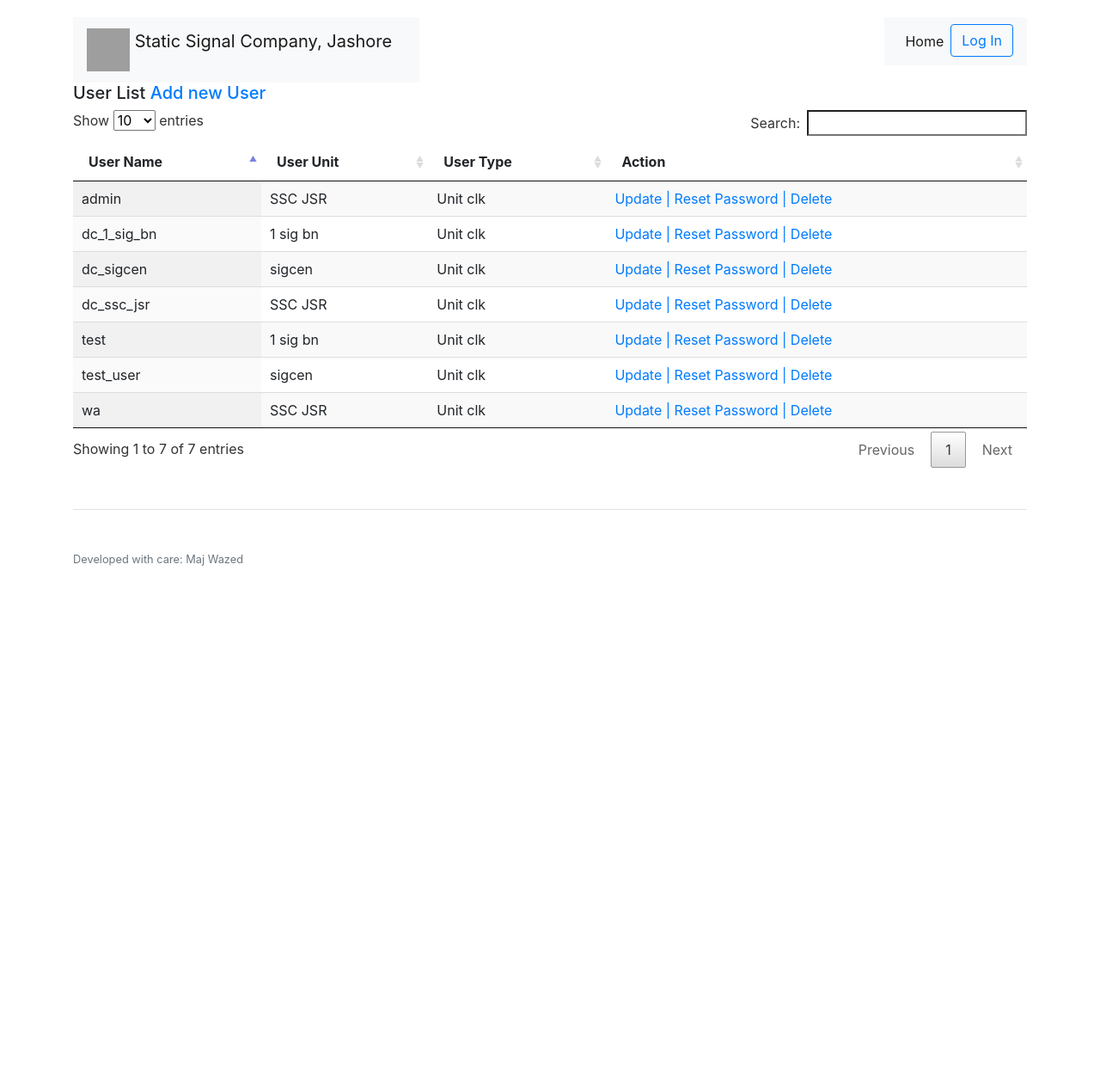
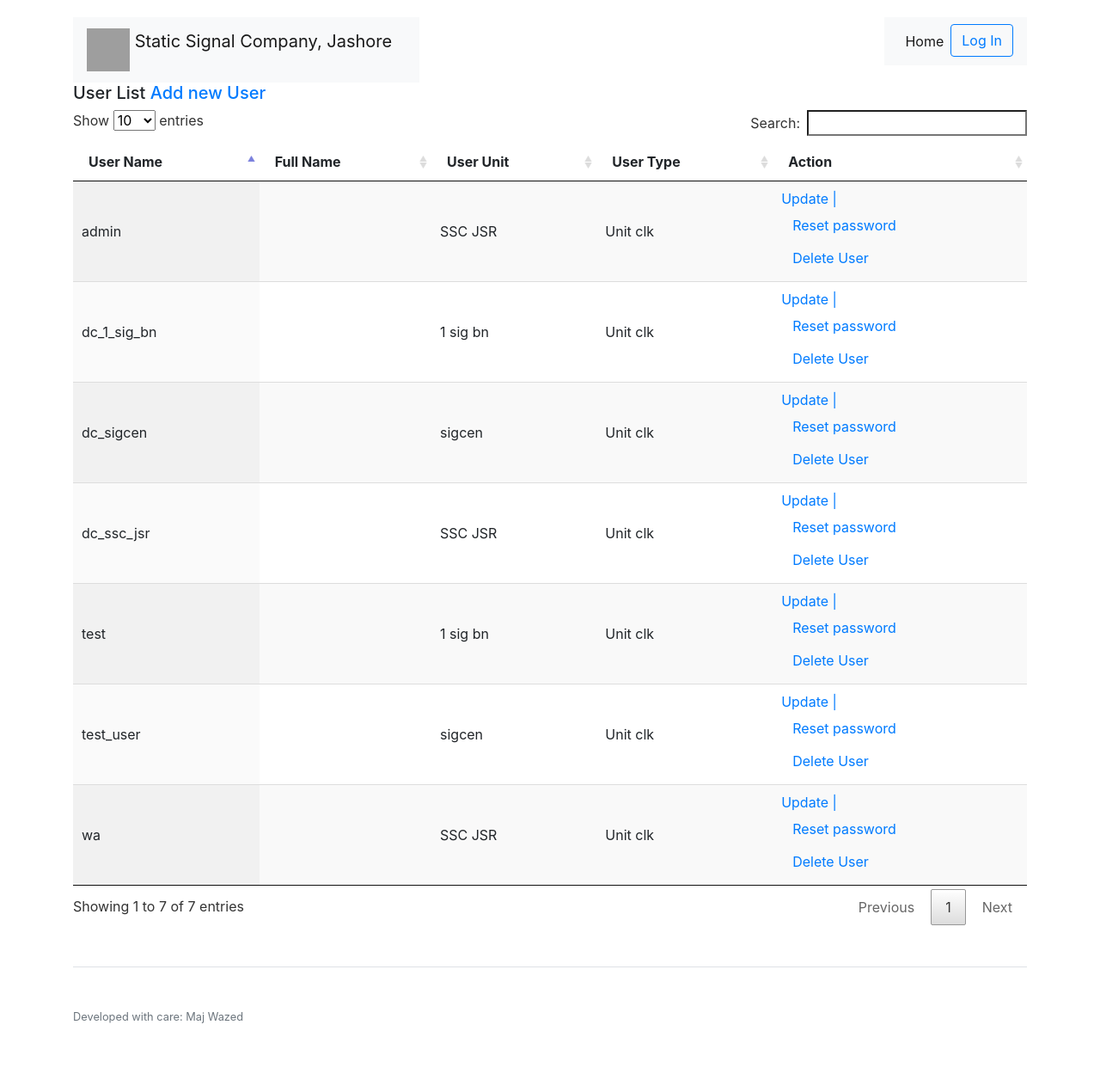
Before and after one commit to mdwazed/sigcen, a Django app: page /user_list in a window 1280 px wide. Shown: the whole page at 86% size. Before the commit the page ends 658 px from the top, so only its background shows below. Run offline with Django 3.2, Linux system fonts and the light colour scheme; data comes from the database, SQL or seed files in the repository; some libraries are stand-ins or nearby versions; grey boxes are pictures that could not be loaded.

Commit message:
user management updated

```diff
--- a/stp/tsp/transit_slip/forms/forms.py
+++ b/stp/tsp/transit_slip/forms/forms.py
@@ -18,7 +18,7 @@ class LetterForm(forms.ModelForm):
 
     class Meta:
         model = Letter
-        fields = ['ltr_no', 'to_units', 'date']
+        fields = ['addr_line_1','ltr_no', 'to_units', 'date']
 
 class StaForm(forms.ModelForm):
 
@@ -38,7 +38,7 @@ class CreateUserForm(UserCreationForm):
 
     class Meta:
         model = User
-        fields = ('username', 'password1', 'password2', 'unit', 'user_type' )
+        fields = ('username', 'password1', 'password2', 'first_name', 'last_name', 'unit', 'user_type' )
 
 class DakInForm(forms.Form):
     """
--- a/stp/tsp/transit_slip/models.py
+++ b/stp/tsp/transit_slip/models.py
@@ -60,7 +60,7 @@ def save_user_profile(sender, instance, **kwargs):
     instance.profile.save()
 
 class Letter(models.Model):
-
+    addr_line_1 = models.CharField(max_length=50, blank=True, null=True)
     ltr_no = models.CharField(max_length=50)
     date = models.DateField()
     from_unit = models.ForeignKey(Unit, on_delete=models.PROTECT, related_name='from_unit',)
--- a/stp/tsp/transit_slip/static/assets/stylesheets/print_style.css
+++ b/stp/tsp/transit_slip/static/assets/stylesheets/print_style.css
@@ -39,3 +39,10 @@ div {
     margin: 20px 10%;
     /* border: 1px solid red; */
 }
+
+.label-credit{
+    font-size: .75rem;
+    text-align: left;
+    bottom: 0;
+    color: cornflowerblue;
+}
--- a/stp/tsp/transit_slip/templates/registration/user_list.html
+++ b/stp/tsp/transit_slip/templates/registration/user_list.html
@@ -10,6 +10,7 @@
             <thead>
                 <tr>
                     <th>User Name</th>
+                    <th>Full Name</th>
                     <th>User Unit</th>
                     <th>User Type</th>
                     <th>Action</th>
@@ -19,12 +20,31 @@
                 {% for user in users %}
                 <tr>
                     <td>{{ user.username }}</td>
+                    <td>{{ user.first_name }}&nbsp;{{ user.last_name }}</td>
                     <td>{{ user.profile.unit }}</td>
                     <td>{{ user.profile.get_user_type_display }}</td>
                     <td>
-                        <a href="#">Update |</a>
-                        <a href="#">Reset Password |</a>
-                        <a href="#">Delete</a>
+
+                        <div>
+                            <a href="#">Update |</a>
+
+                        </div>
+                        <div>
+                            <form action="pre_reset_user_password" method="POST">
+                                {% csrf_token %}
+                                <input type="hidden" name="username" value="{{user.username}}">
+                                <input class="btn btn-link" type="submit" name="reset-password" value="Reset password">
+                            </form>
+                        </div>
+                        <div>
+                            <form action="delete_user" method="POST">
+                                {% csrf_token %}
+                                <input type="hidden" name="username" value="{{user.username}}">
+                                <input class="btn btn-link" type="submit" name="delete-user" value="Delete User">
+                            </form>
+                        </div>
+
+
 
                     </td>
                 </tr>
--- a/stp/tsp/transit_slip/templates/transit_slip/top_nav.html
+++ b/stp/tsp/transit_slip/templates/transit_slip/top_nav.html
@@ -55,7 +55,7 @@
                             {{user}}
                         </a>
                         <div class="dropdown-menu" aria-labelledby="navbarDropdownMenuLink">
-                            <a class="dropdown-item" href="#">Change Password</a>
+                            <a class="dropdown-item" href="{% url 'user_password_change' %}">Change Password</a>
                         </div>
                     </li>
                     <li class="nav-item">
@@ -86,7 +86,7 @@
                                 <a class="dropdown-item" href="{% url 'unit_list' %}">Add/Edit Unit</a>
                                 <a class="dropdown-item" href="{% url 'add_sta' %}">Add New Sta</a>
                                 <a class="dropdown-item" href="#">Misc</a>
-                                <a class="dropdown-item" href="#">Change My Password</a>
+                                <a class="dropdown-item" href="{% url 'user_password_change' %}">Change My Password</a>
                             </div>
                         </li>
 
@@ -132,7 +132,8 @@
                             {{user}}
                         </a>
                         <div class="dropdown-menu" aria-labelledby="navbarDropdownMenuLink">
-                            <a class="dropdown-item" href="#">Change Password</a>
+                            <a class="dropdown-item" href="{% url 'user_password_change' %}">Change Password</a>
+                            <!-- <a class="dropdown-item" href="{% url 'password_change' %}">Change Password</a> -->
                         </div>
                     </li>
                     <li class="nav-item">
--- a/stp/tsp/transit_slip/urls.py
+++ b/stp/tsp/transit_slip/urls.py
@@ -6,10 +6,15 @@ from . import views
 
 urlpatterns = [
     path('', views.Home.as_view(), name= 'home'),
+    # user
     path('user_list', views.user_list, name= 'user_list'),
     path('create_user', views.create_user, name= 'create_user'),
+    path('user_password_change', views.UserPasswordChangeView.as_view(), name= 'user_password_change'),
+    path('pre_reset_user_password', views.PreResetUserPasswordView.as_view(), name= 'pre_reset_user_password'),
+    path('reset_user_password', views.ResetUserPasswordView.as_view(), name= 'reset_user_password'),
+    path('delete_user', views.delete_user, name= 'delete_user'),
 
-    # unit user
+    # Letter
     path('new_letter/', views.LetterView.as_view(), name= 'new_letter'),
     path('letter_list_inhouse/', views.letter_list_inhouse, name= 'letter_list_inhouse'),
     path('letter_list_despatched/', views.letter_list_despatched, name= 'letter_list_despatched'),
@@ -38,7 +43,7 @@ urlpatterns = [
     path('unit_list', views.unit_list_view, name= 'unit_list'),
     path('create_unit', views.UnitCreateView.as_view(), name= 'create_unit'),
     path('update_unit/<int:pk>', views.UnitUpdateView.as_view(), name= 'update_unit'),
-    # path('unit/<int:unit_id>', views.UnitView.as_view(), name= 'unit'),
+    # path('reset_user_passwd', views.ResetUserPassword.as_view(), name= 'reset_user_passwd'),
 ]
 if settings.DEBUG:
     urlpatterns = urlpatterns + static(settings.MEDIA_URL, document_root=settings.MEDIA_ROOT)
--- a/stp/tsp/transit_slip/views.py
+++ b/stp/tsp/transit_slip/views.py
@@ -10,6 +10,7 @@ from django.views import View
 from django.conf import settings
 from django.core import serializers
 from django.urls import reverse_lazy
+from django.contrib.auth.views import PasswordChangeView
 
 from datetime import datetime, date, timedelta
 
@@ -29,20 +30,6 @@ def test_view(request):
     }
     return render(request, 'transit_slip/test_page.html', context)
 
-def add_new_sta(request):
-    if request.method == 'POST':
-        form = forms.StaForm(request.POST)
-        if form.is_valid():
-            form.save()
-            context = {
-                'info' : "New sta added successfully"
-            }
-            return render(request, 'transit_slip/generic_info.html', context)
-    else:
-        form = forms.StaForm()
-    return render(request, 'transit_slip/add_sta.html', {'form': form})
-
-
 class Home(View):
     template_name = "transit_slip/home.html"
 
@@ -58,40 +45,21 @@ class Home(View):
         }
         return render(request, self.template_name, context)
 
+def add_new_sta(request):
+    if request.method == 'POST':
+        form = forms.StaForm(request.POST)
+        if form.is_valid():
+            form.save()
+            context = {
+                'info' : "New sta added successfully"
+            }
+            return render(request, 'transit_slip/generic_info.html', context)
+    else:
+        form = forms.StaForm()
+    return render(request, 'transit_slip/add_sta.html', {'form': form})
 
-# class UnitView(View):
-#     template = 'transit_slip/unit.html'
-#     stas = Sta.objects.all()
-#     units = Unit.objects.all()
-#     def get(self, request):
-#         unit_id = request.GET.get('unit-id', None)
-#         try:
-#             instance  = Unit.objects.get(pk=unit_id)
-#         except ObjectDoesNotExist:
-#             instance=None
-#         form = forms.UnitForm(instance=instance)
-#         context = {
-#             'form' : form,
-#             'stas' : self.stas,
-#             'units' : self.units,
-#         }
-#         return render(request, self.template, context)
-#     def post(self, request):
-#         print(request.POST['unit-id'])
-#         instance = Unit.objects.get(unit_name=request.POST['unit_name'])
-#         form = forms.UnitForm(instance=instance)
-#         if form.is_valid():
-#             form.save(commit=False)
-#             context = {
-#                 'info' : "Unit created successfully"
-#             }
-#             return render(request, 'transit_slip/generic_info.html', context)
-#         context = {
-#             'form' : form,
-#             'stas' : self.stas,
-#             'units' : self.units,
-#         }
-#         return render(request, self.template, context)
+
+
 
 def unit_list_view(request):
     units = Unit.objects.all()
@@ -103,11 +71,13 @@ def unit_list_view(request):
 class UnitCreateView(CreateView):
     model = Unit
     fields = "__all__"
+    template_name = "transit_slip/unit_add_update.html"
     success_url = reverse_lazy("unit_list")
 
 class UnitUpdateView(UpdateView):
     model = Unit
     fields = ['unit_name', 'sta_name']
+    template_name = "transit_slip/unit_add_update.html"
     success_url = reverse_lazy("unit_list")
 
 
@@ -155,7 +125,7 @@ class LetterView(View):
                 # letter.qr_image_url = file_name
                 letter.qr_image_url = 'qr_code/' +date.today().strftime("%Y/%m/%d/")+ file_name
                 # letter.to_unit = Unit.objects.get(pk=address)
-                print(letter.to_unit)
+                # print(letter.to_unit)
                 letter.save()
             else:
                 return render(request, self.template_name, context)
@@ -271,6 +241,39 @@ def create_user(request):
         form = forms.CreateUserForm(sta=sta)
     return render(request, 'registration/create_user.html', {'form': form})
 
+
+class UserPasswordChangeView(PasswordChangeView):
+    success_url = reverse_lazy("home")
+
+class ResetUserPasswordView(View):
+    def post(self, request):
+        user = User.objects.get(username=request.POST['username'])
+        new_passwd = request.POST['new-passwd']
+        if type(new_passwd) is str:
+            user.set_password(new_passwd)
+            user.save()
+            return redirect("user_list")
+
+class PreResetUserPasswordView(View):
+    template = "registration/reset_user_password.html"
+    def post(self, request):
+        user = User.objects.get(username=request.POST['username'])
+        context = {
+            'user':user,
+        }
+        return render(request, self.template, context)
+
+def delete_user(request):
+    try:
+        user = User.objects.get(username=request.POST['username'])
+    except ObjectDoesNotExist:
+        msg = "The system was unable to find appropriate user"
+        context = {
+            'msg': msg,
+        }
+        return render(request, "transit_slip/generic_info.html", context)
+    user.delete()
+    return redirect("user_list")
 
 class DakInManualView(View):
     """
```
Also changed, not shown: stp/tsp/transit_slip/templates/registration/reset_user_password.html (added, +22 -0 lines), stp/tsp/transit_slip/templates/transit_slip/label_printer.html (+13 -3 lines), stp/tsp/transit_slip/templates/transit_slip/new_letter.html (+9 -0 lines), stp/tsp/transit_slip/migrations/0025_auto_20191226_1910.py (added), stp/tsp/transit_slip/migrations/0026_auto_20191227_1015.py (added), stp/tsp/transit_slip/templates/transit_slip/unit_add_update.html (renamed from stp/tsp/transit_slip/templates/transit_slip/unit_form.html).
